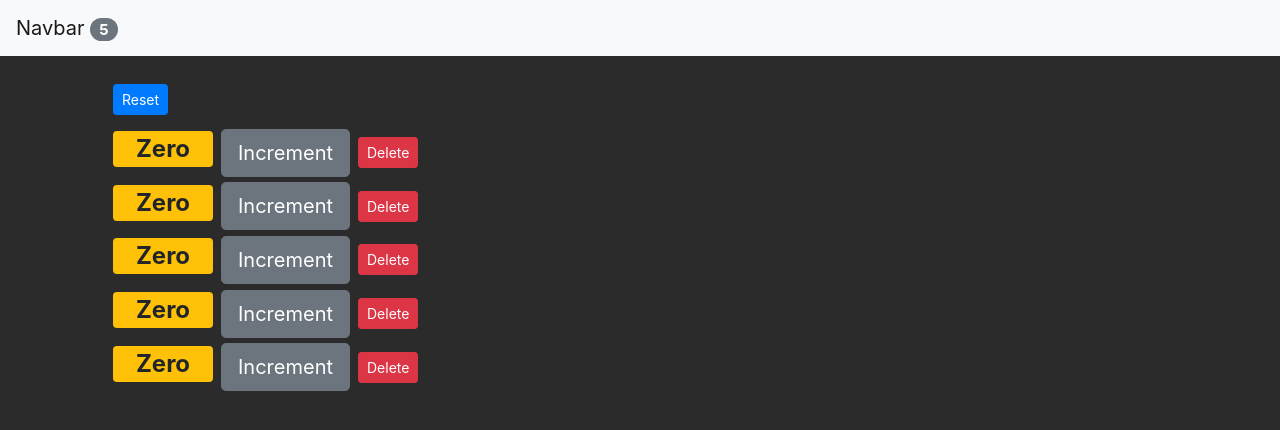
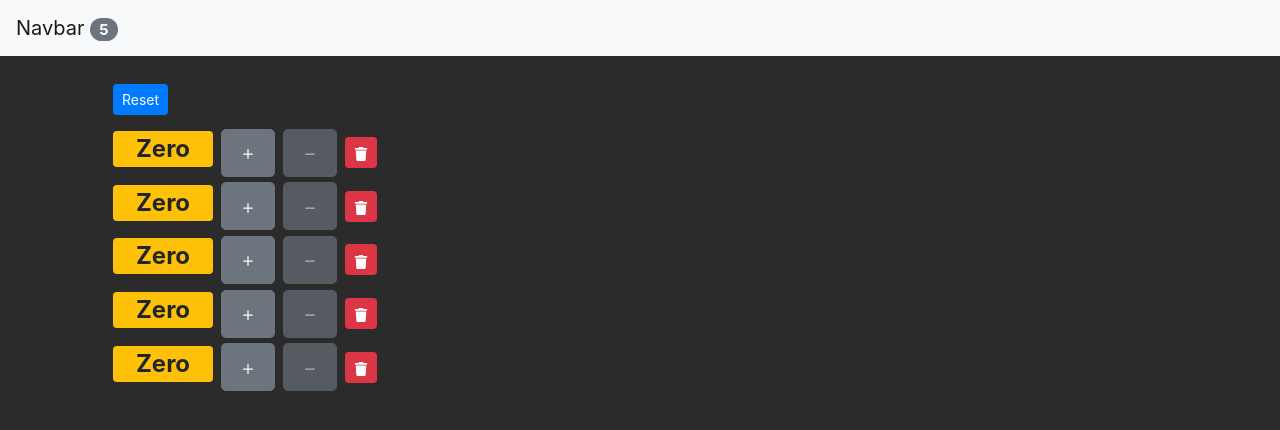
Before and after one commit to github-roushan/codeFusion, a React (Create React App) app in the folder codewithmosh.react/counter-app/: page / in a window 1280 px wide. Shown: the top 430 px of the page. Built offline with nearby package versions, Linux system fonts and the light colour scheme.

Commit message:
Add React Icons and also add decrement counter and update icons

```diff
--- a/codewithmosh.react/counter-app/package.json
+++ b/codewithmosh.react/counter-app/package.json
@@ -10,6 +10,7 @@
     "bootstrap": "^4.1.1",
     "react": "^19.1.1",
     "react-dom": "^19.1.1",
+    "react-icons": "^5.5.0",
     "react-scripts": "5.0.1",
     "web-vitals": "^2.1.4"
   },
--- a/codewithmosh.react/counter-app/src/App.js
+++ b/codewithmosh.react/counter-app/src/App.js
@@ -27,6 +27,15 @@ class App extends Component {
         this.setState({ counters })
     }
 
+    handleDecrement = (counter) => {
+        const counters = [...this.state.counters]; // shallow copy
+        const index = counters.indexOf(counter);
+        if(index === -1) return -1;
+        counters[index] = {...counter};
+        counters[index].value--;
+        this.setState({ counters })
+    }
+
     handleReset = () => {
         const counters = this.state.counters.map(c => {
             c.value = 0;
@@ -45,6 +54,7 @@ class App extends Component {
                     onReset = {this.handleReset}
                     onIncrement = {this.handleIncrement}
                     onDelete = {this.handleDelete}
+                    onDecrement = {this.handleDecrement}
                 />
             </main>
             </React.Fragment>
--- a/codewithmosh.react/counter-app/src/Components/counter.jsx
+++ b/codewithmosh.react/counter-app/src/Components/counter.jsx
@@ -1,17 +1,24 @@
 import React, { Component } from "react";
-
+import { BsPlus, BsDash } from "react-icons/bs";
+import { FaTrash } from 'react-icons/fa';
 class Counter extends Component {
     formatCount = () => this.props.counter.value === 0 ? "Zero" : this.props.counter.value;
-
     render() {
+        const isDisabled = this.props.counter.value === 0;
         return (
             <div>
                 <span style={{ fontSize: 24, width: 100 }} className={this.getBadgeClasses()}>{this.formatCount()}</span>
                 <button className="btn btn-secondary btn-lg"
                     onClick = {() => this.props.onIncrement(this.props.counter)}>
-                        Increment
+                    <BsPlus />
                 </button>
-                <button onClick={() => this.props.onDelete(this.props.counter.id)} className="btn btn-danger btn-sm m-2">Delete</button>
+                <button className="btn btn-secondary btn-lg ml-2" disabled={isDisabled}
+                    onClick = {() => this.props.onDecrement(this.props.counter)}>
+                    <BsDash />
+                </button>
+                <button onClick={() => this.props.onDelete(this.props.counter.id)} className="btn btn-danger btn-sm m-2">
+                    <FaTrash />
+                </button>
             </div>
         );
     }
--- a/codewithmosh.react/counter-app/src/Components/counters.jsx
+++ b/codewithmosh.react/counter-app/src/Components/counters.jsx
@@ -3,7 +3,7 @@ import Counter from './counter';
 
 class Counters extends Component {
     render() {
-        const {onDelete, onReset, onIncrement, counters} = this.props;
+        const {onDelete, onReset, onIncrement, counters, onDecrement} = this.props;
         return (
             <div style = {{ margin: 20}}>
                 <button
@@ -17,6 +17,7 @@ class Counters extends Component {
                         key={counter.id}
                         onDelete={onDelete}
                         onIncrement = {onIncrement}
+                        onDecrement = {onDecrement}
                         counter={counter} />
                 )}
             </div>
```
Also changed, not shown: 1 other file (tests, documents, lock files or other folders).
